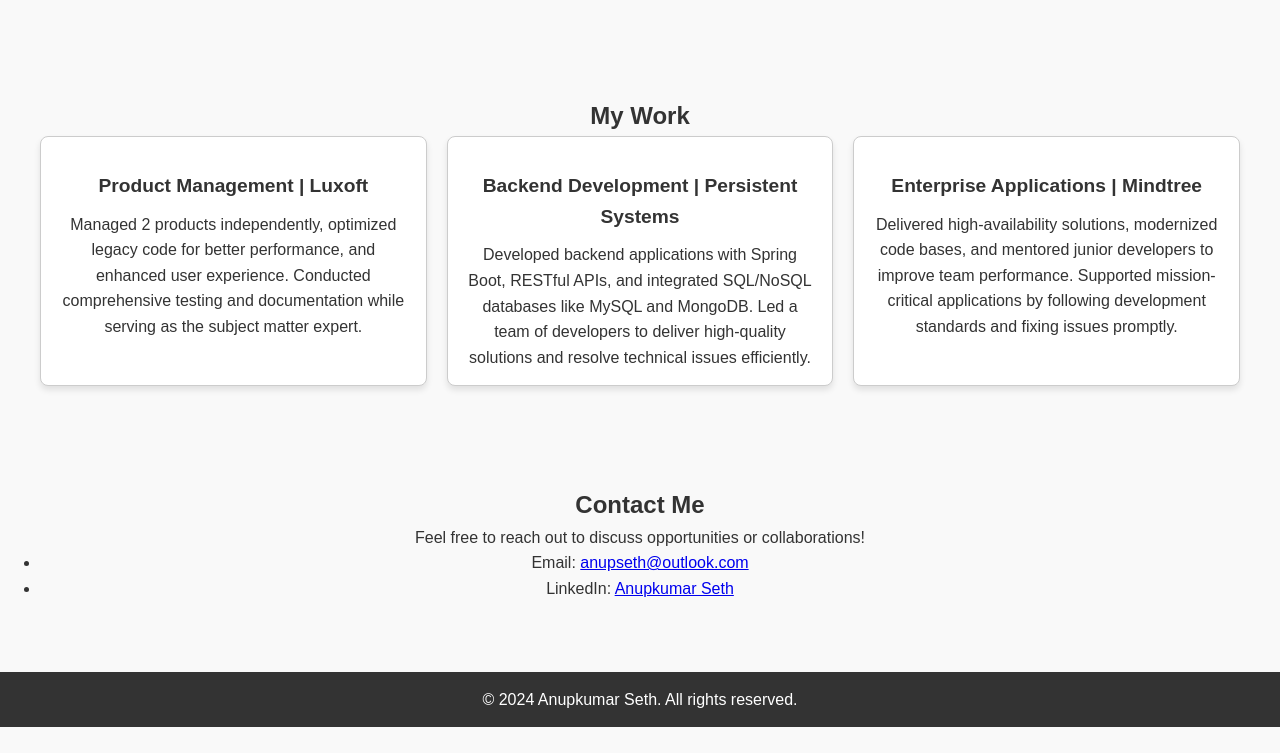
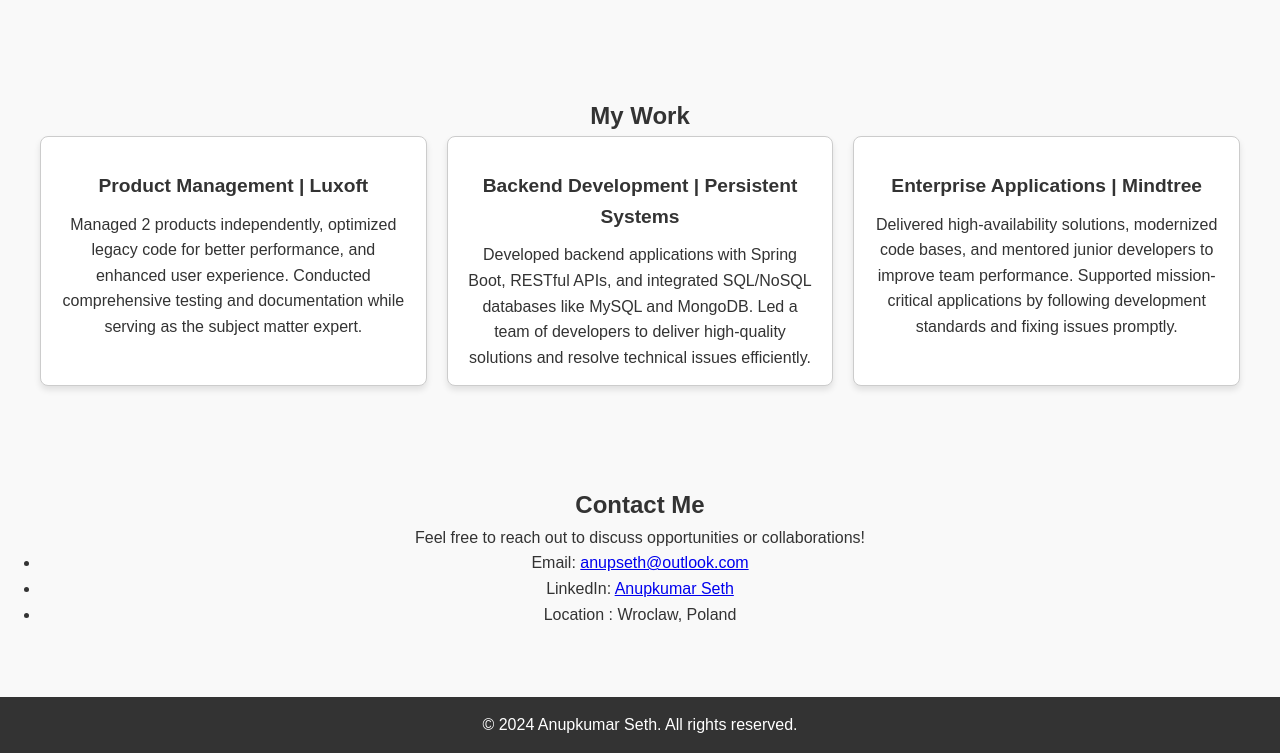
Before and after one commit to anupseth/my-portfolio, a plain HTML site: page index.html in a window 1280 px wide. Shown: the part 423-1176 px from the top of the page. Before the commit the page ends 1150 px from the top, so only its background shows below. Drawn offline with Linux system fonts and the light colour scheme.

Commit message:
Adding location information

```diff
--- a/index.html
+++ b/index.html
@@ -100,6 +100,7 @@
                 <li>Email: <a href="mailto:anupseth@outlook.com">anupseth@outlook.com</a></li>
                 <!-- li>Phone: +48 538 990 557</li -->
                 <li>LinkedIn: <a href="https://www.linkedin.com/in/anup-kumar-seth" target="_blank">Anupkumar Seth</a>
+                <li>Location : Wroclaw, Poland </li>
                 </li>
             </ul>
         </div>
```
